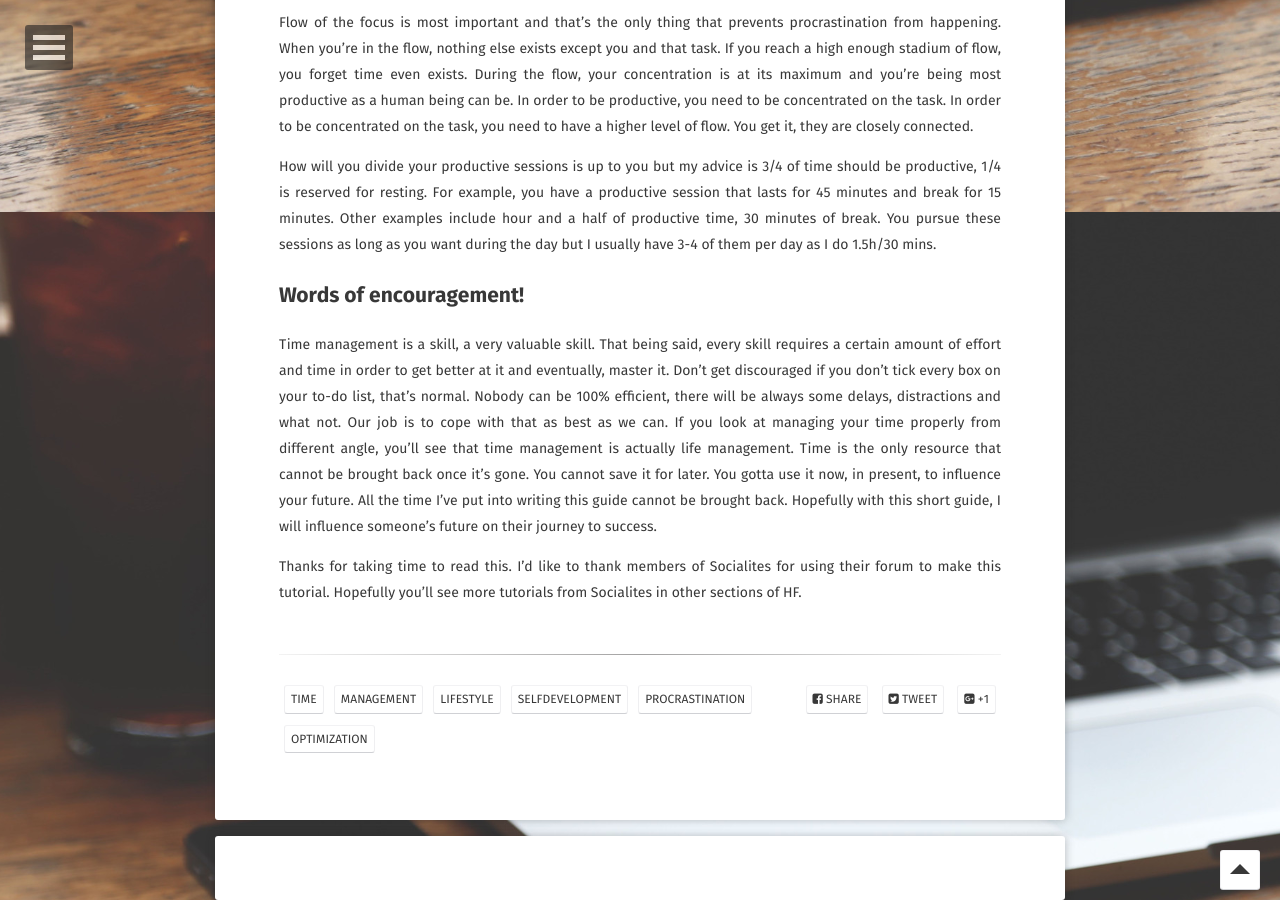
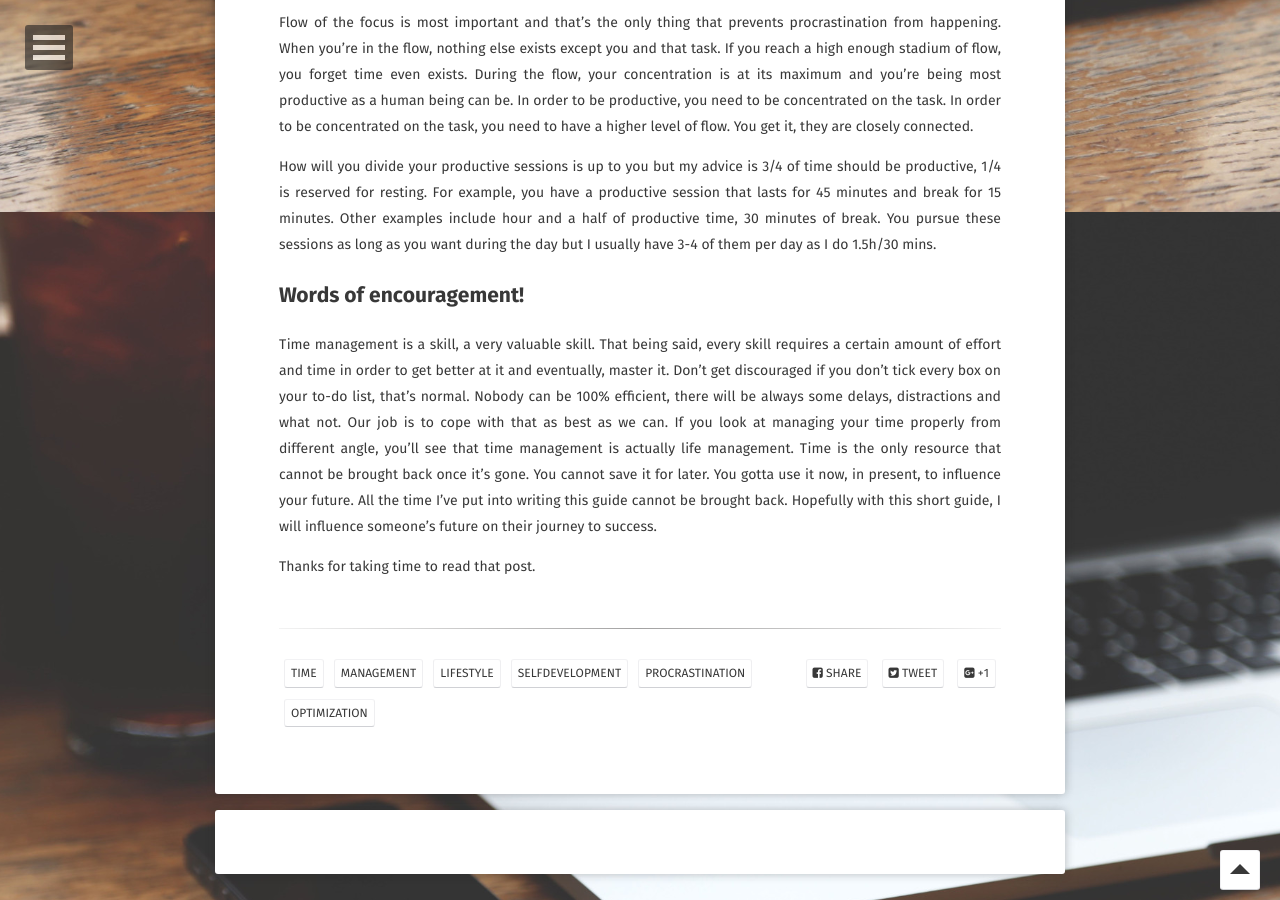
Before and after one commit to SymonGonthiez/SymonGonthiez.github.io, a Jekyll site: the page built from _posts/2019-12-16-Time Management Guide.md, in a window 1280 px wide and 900 px high, scrolled down 5188 px. Built offline with Jekyll 4.4.1, drawn with Linux system fonts in a browser that asks for light colours; some web fonts are replaced; comment, search, counter and statistics services are not loaded.

Commit message:
Fix - Learn Efficiently Full Article

```diff
--- a/_posts/2019-12-16-Time Management Guide.md
+++ b/_posts/2019-12-16-Time Management Guide.md
@@ -138,4 +138,4 @@ How will you divide your productive sessions is up to you but my advice is 3/4 o
 
 Time management is a skill, a very valuable skill. That being said, every skill requires a certain amount of effort and time in order to get better at it and eventually, master it. Don't get discouraged if you don't tick every box on your to-do list, that's normal. Nobody can be 100% efficient, there will be always some delays, distractions and what not. Our job is to cope with that as best as we can. If you look at managing your time properly from different angle, you'll see that time management is actually life management. Time is the only resource that cannot be brought back once it's gone. You cannot save it for later. You gotta use it now, in present, to influence your future. All the time I've put into writing this guide cannot be brought back. Hopefully with this short guide, I will influence someone's future on their journey to success.
 
-Thanks for taking time to read this. I'd like to thank members of Socialites for using their forum to make this tutorial. Hopefully you'll see more tutorials from Socialites in other sections of HF.
+Thanks for taking time to read that post.
```
